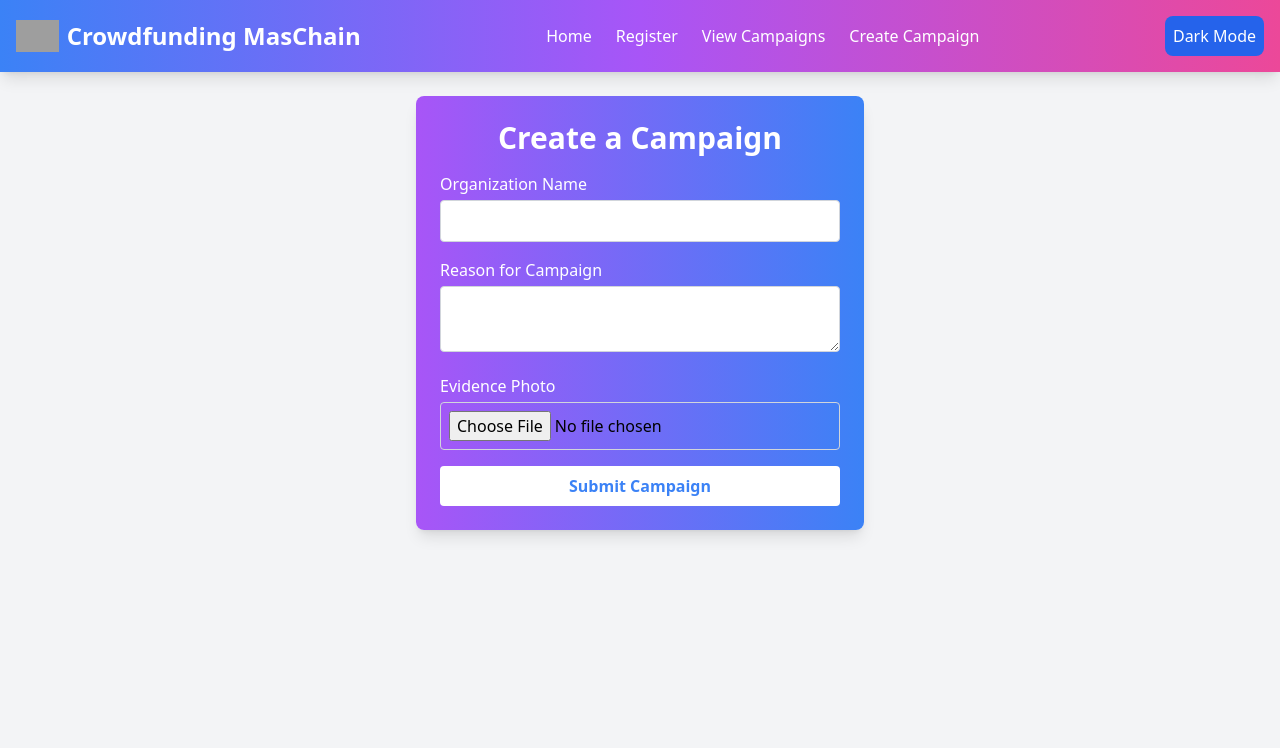
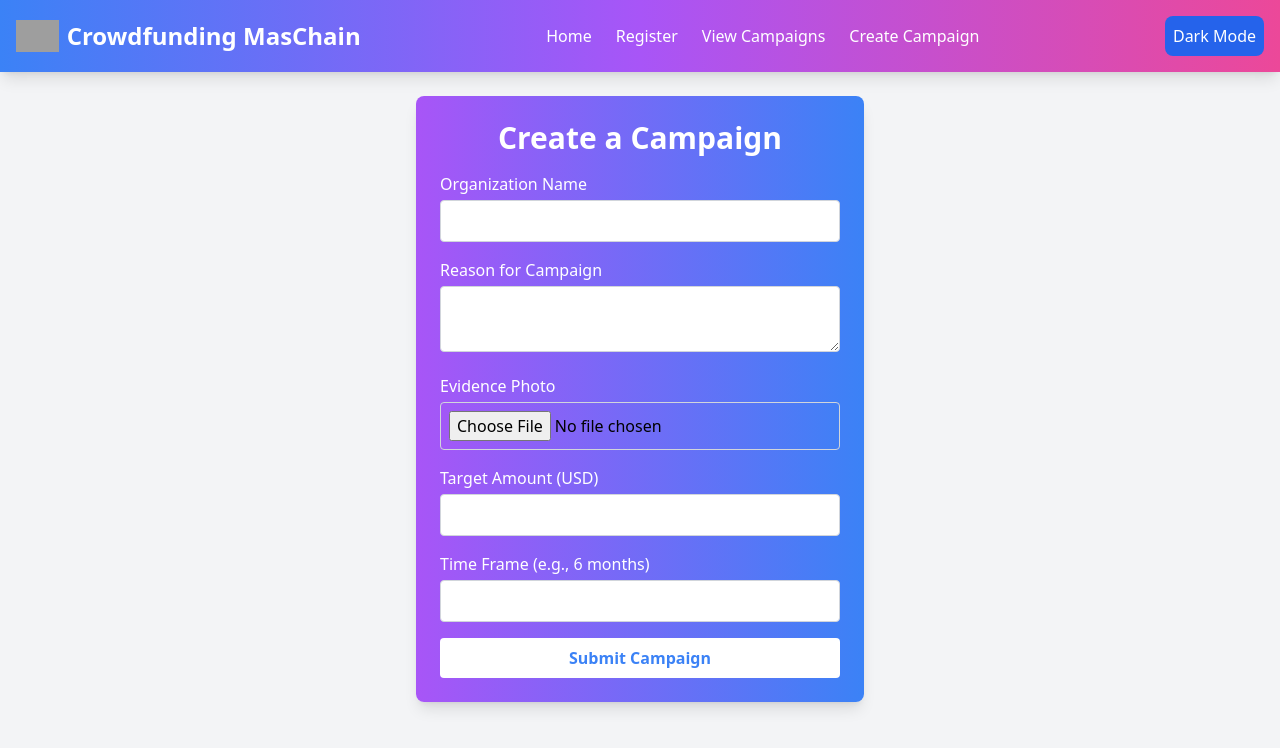
Before and after one commit to Mukhtaer/Web-3-Crowdfunding-App-Using-MasChain, a React (Create React App) app: page /create-campaign in a window 1280 px wide. Shown: the top 748 px of the page. Built offline with nearby package versions, Linux system fonts and the light colour scheme; grey boxes are pictures that could not be loaded.

Commit message:
correction

```diff
--- a/src/components/CreateCampaign.js
+++ b/src/components/CreateCampaign.js
@@ -5,6 +5,8 @@ const CampaignForm = () => {
         organization: '',
         reason: '',
         evidence: null,
+        targetAmount: '',
+        timeFrame: '',
     });
     const [preview, setPreview] = useState(null);
 
@@ -67,6 +69,28 @@ const CampaignForm = () => {
                     />
                     {preview && <img src={preview} alt="Evidence Preview" className="mt-2 rounded shadow-md" />}
                 </div>
+                <div>
+                    <label className="block text-white font-medium">Target Amount (USD)</label>
+                    <input
+                        type="number"
+                        name="targetAmount"
+                        value={formData.targetAmount}
+                        onChange={handleChange}
+                        className="w-full p-2 border border-gray-300 rounded mt-1 focus:outline-none focus:ring-2 focus:ring-blue-500"
+                        required
+                    />
+                </div>
+                <div>
+                    <label className="block text-white font-medium">Time Frame (e.g., 6 months)</label>
+                    <input
+                        type="text"
+                        name="timeFrame"
+                        value={formData.timeFrame}
+                        onChange={handleChange}
+                        className="w-full p-2 border border-gray-300 rounded mt-1 focus:outline-none focus:ring-2 focus:ring-blue-500"
+                        required
+                    />
+                </div>
                 <button
                     type="submit"
                     className="w-full bg-white text-blue-500 p-2 rounded mt-4 font-bold hover:bg-blue-500 hover:text-white transition-colors duration-300"
```
